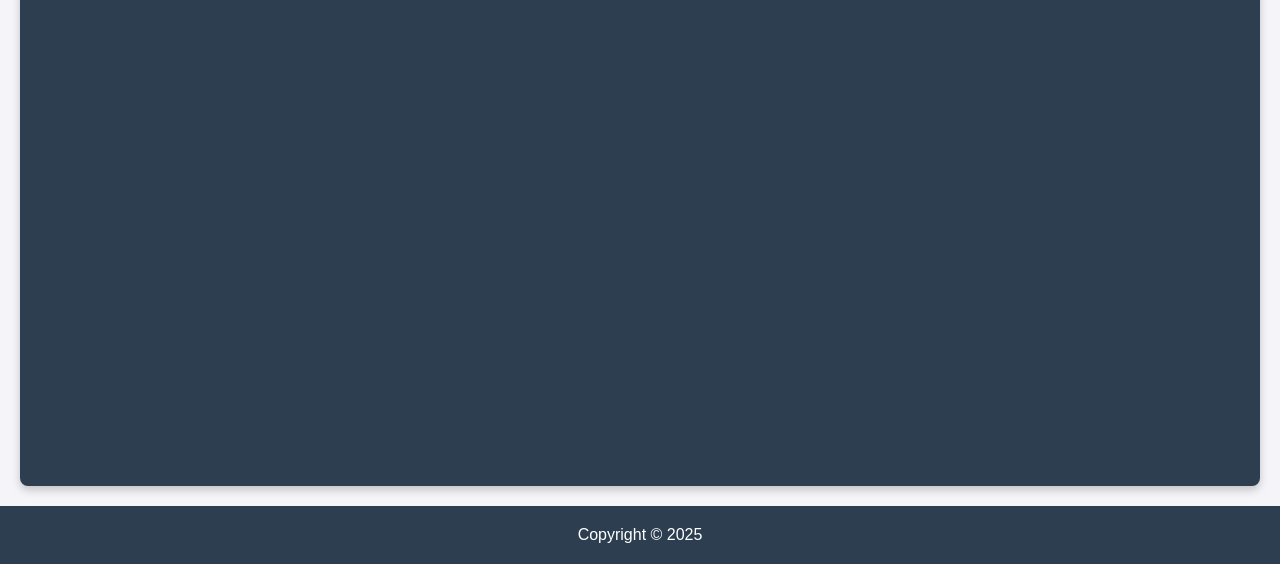
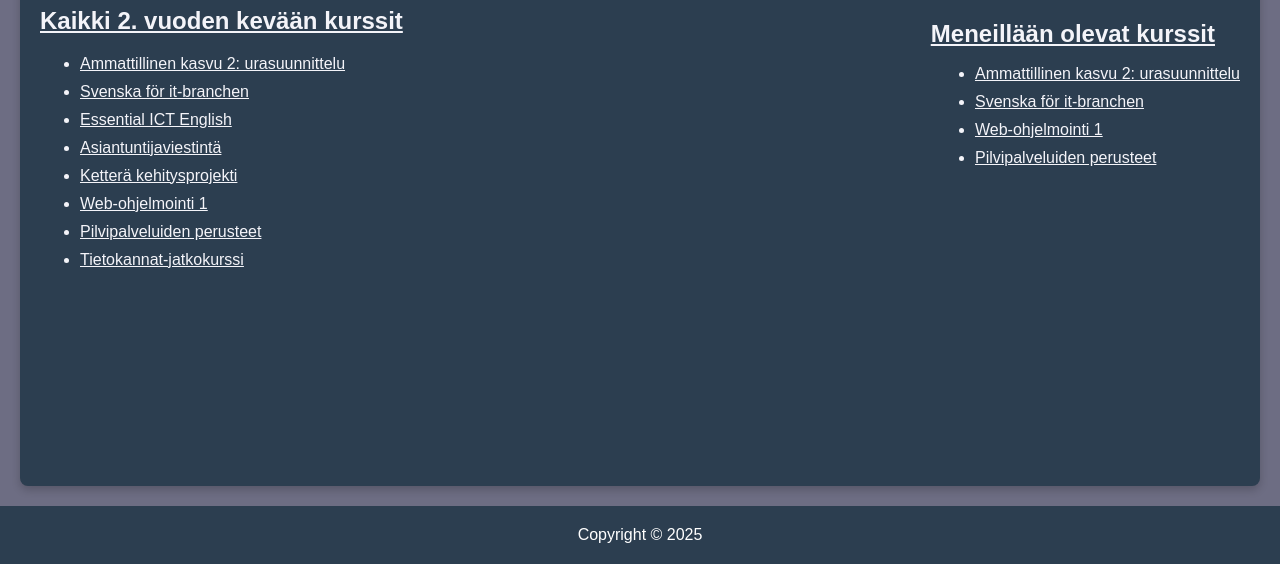
Before and after one commit to viljonaattori/WEB1, a plain HTML site: page kurssit.html in a window 1280 px wide. Shown: the part 236-800 px from the top of the page. Drawn offline with Linux system fonts and the light colour scheme.

Commit message:
kurssi page

```diff
--- a/Styles.css
+++ b/Styles.css
@@ -3,7 +3,7 @@ body {
   font-family: Arial, sans-serif;
   margin: 0;
   padding: 0;
-  background-color: #f4f4f9; /* Taustaväri */
+  background-color: #6d6d83; /* Taustaväri */
   display: flex;
   flex-direction: column;
   color: #f4f4f9; /* Tekstin väri */
@@ -59,7 +59,6 @@ footer {
 }
 
 /* YHTEYDENOTTOLOMAKE TYYLIT -----------------------*/
-/* YHTEYDENOTTOLOMAKE TYYLIT -----------------------*/
 #otayhteyttaForm {
   background-color: #3c5064;
   padding: 20px;
@@ -104,3 +103,42 @@ footer {
 #otayhteyttaForm button:hover {
   background-color: #767976;
 }
+
+/* TIETOA SIVU -----------------------*/
+.kaikkikurssit {
+  text-align: left; /* Kohdistaa sisällön vasemmalle */
+  margin-left: 0; /* Poistaa ylimääräiset marginaalit vasemmalta */
+  text-decoration: underline;
+  padding: 0; /* Poistaa ylimääräiset sisennykset */
+}
+
+.kaikkikurssit li {
+  margin-bottom: 10px; /* Lisää hieman tilaa listan kohtien väliin */
+}
+
+/* Oikeanpuoleinen lista */
+.meneillaanolevat h2 {
+  text-align: left; /* Varmistaa, että otsikko on vasemmalla */
+  margin-top: -45px; /* Lisää tilaa otsikon ja listan väliin */
+  margin-right: -280px;
+  text-decoration: underline;
+}
+
+.meneillaanolevat {
+  display: flex;
+  justify-content: flex-end; /* Kohdistaa sisällön oikealle */
+  text-align: left; /* Varmistaa, että pistemerkki on vasemmalla */
+  padding: 0; /* Poistaa ylimääräiset sisennykset */
+  text-decoration: underline;
+  margin-top: -220px; /* Siirtää lista hieman ylös */
+}
+
+.meneillaanolevat ul {
+  list-style-position: outside; /* Pistemerkki vasemmalle */
+  padding-right: 0; /* Poistaa oikean puoleisen sisennyksen */
+  margin: 0;
+}
+
+.meneillaanolevat li {
+  margin-bottom: 10px; /* Lisää hieman tilaa listan kohtien väliin */
+}
--- a/kurssit.html
+++ b/kurssit.html
@@ -15,14 +15,37 @@
 
     <nav>
       <a href="index.html">Etusivu</a>
-      <a href="tietoa.html">tietoa</a>
-      <a href="kurssit.html">kurssit</a>
+      <a href="kurssit.html">Kurssit</a>
+      <a href="tietoa.html">Tietoa</a>
       <a href="otayhteytta.html">Ota yhteyttä</a>
     </nav>
 
     <div class="main">
       <main>
-        <h1>Kurssit</h1>
+        <h1>Sovelluskehitys 2. vuosi</h1>
+        <div class="kaikkikurssit">
+          <h2>Kaikki 2. vuoden kevään kurssit</h2>
+          <ul>
+            <li>Ammattillinen kasvu 2: urasuunnittelu</li>
+            <li>Svenska för it-branchen</li>
+            <li>Essential ICT English</li>
+            <li>Asiantuntijaviestintä</li>
+            <li>Ketterä kehitysprojekti</li>
+            <li>Web-ohjelmointi 1</li>
+            <li>Pilvipalveluiden perusteet</li>
+            <li>Tietokannat-jatkokurssi</li>
+          </ul>
+        </div>
+
+        <div class="meneillaanolevat">
+          <h2>Meneillään olevat kurssit</h2>
+          <ul>
+            <li>Ammattillinen kasvu 2: urasuunnittelu</li>
+            <li>Svenska för it-branchen</li>
+            <li>Web-ohjelmointi 1</li>
+            <li>Pilvipalveluiden perusteet</li>
+          </ul>
+        </div>
       </main>
     </div>
 
```
Also changed, not shown: index.html (+5 -5 lines), otayhteytta.html (+2 -2 lines), tietoa.html (+3 -7 lines).
